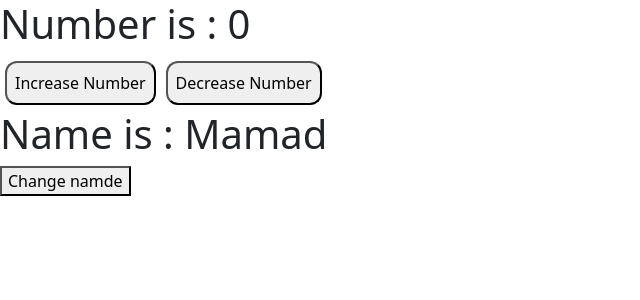
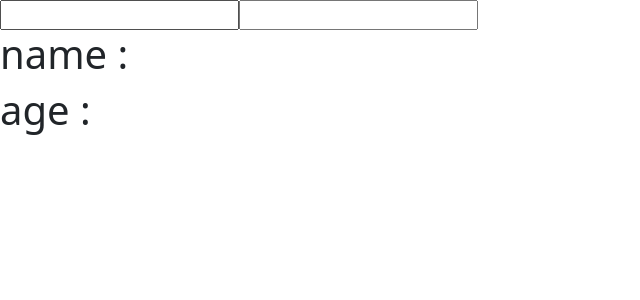
Before and after one commit to MamadTaheri/react-training, a React (Create React App) app: page / in a window 1280 px wide. Shown: the top 300 px of the page, without its empty margins (0-640 px from the left). Built offline with nearby package versions, Linux system fonts and the light colour scheme.

Commit message:
using objects in useState

```diff
--- a/src/App.js
+++ b/src/App.js
@@ -1,10 +1,10 @@
 import React from 'react';
-import Counter from './components/Counter';
+import Form from './components/Form';
 
 const App = () => {
   return (
     <div>
-      <Counter />
+       <Form />
     </div>
   );
 };
--- a/src/components/Counter.js
+++ /dev/null
@@ -1,45 +0,0 @@
-import React, { useState } from "react";
-
-const Counter = () => {
-
-  const [number, setNumber] = useState(0);
-  const [name, setName] = useState("Mamad")
-
-  const nameHandler = () => {
-    setName("Ali")
-  }
-
-  const increaseHandler = () => {
-    setNumber(prevNumber => prevNumber + 1)
-  }
-
-  const decreaseHandler = () => {
-    setNumber(prevNumber => prevNumber - 1)
-  }
-
-  return (
-    <>
-      <div className="">
-        <h1 className="">Number is : {number}</h1>
-        <button
-          style={{ borderRadius: "12px", padding: "8px", margin: "5px" }}
-          onClick={ increaseHandler}
-        >
-          Increase Number
-        </button>
-        <button
-          style={{ borderRadius: "12px", padding: "8px", margin: "5px" }}
-          onClick={decreaseHandler}
-        >
-          Decrease Number
-        </button>
-      </div>
-      <div className=''>
-         <h1 className=''>Name is : {name}</h1>
-         <button className='' onClick={nameHandler}>Change namde</button>
-      </div>
-    </>
-  );
-};
-
-export default Counter;
--- /dev/null
+++ b/src/components/Form.js
@@ -0,0 +1,17 @@
+import React, { useState } from 'react';
+
+const Form = () => {
+
+    const [data, setData] = useState({name: "", age: ""})
+
+    return (
+        <div>
+            <input type="text" value={data.name} onChange={e => setData({...data, name:e.target.value})} />
+            <input type="text" value={data.age} onChange={e => setData({...data, age:e.target.value})} />
+            <h1 className="">name : {data.name}</h1>
+            <h1 className="">age : {data.age}</h1>
+        </div>
+    );
+};
+
+export default Form;
```
